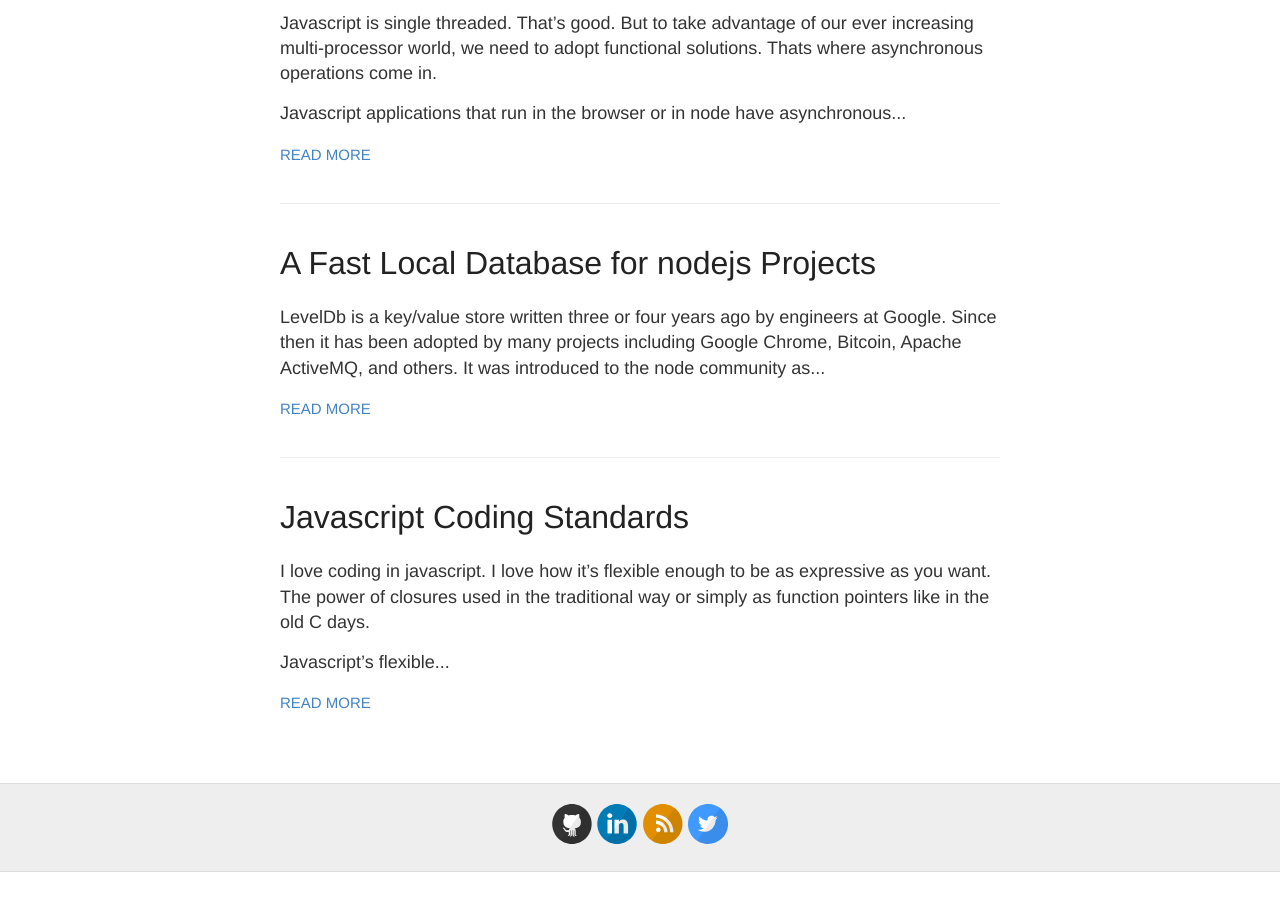
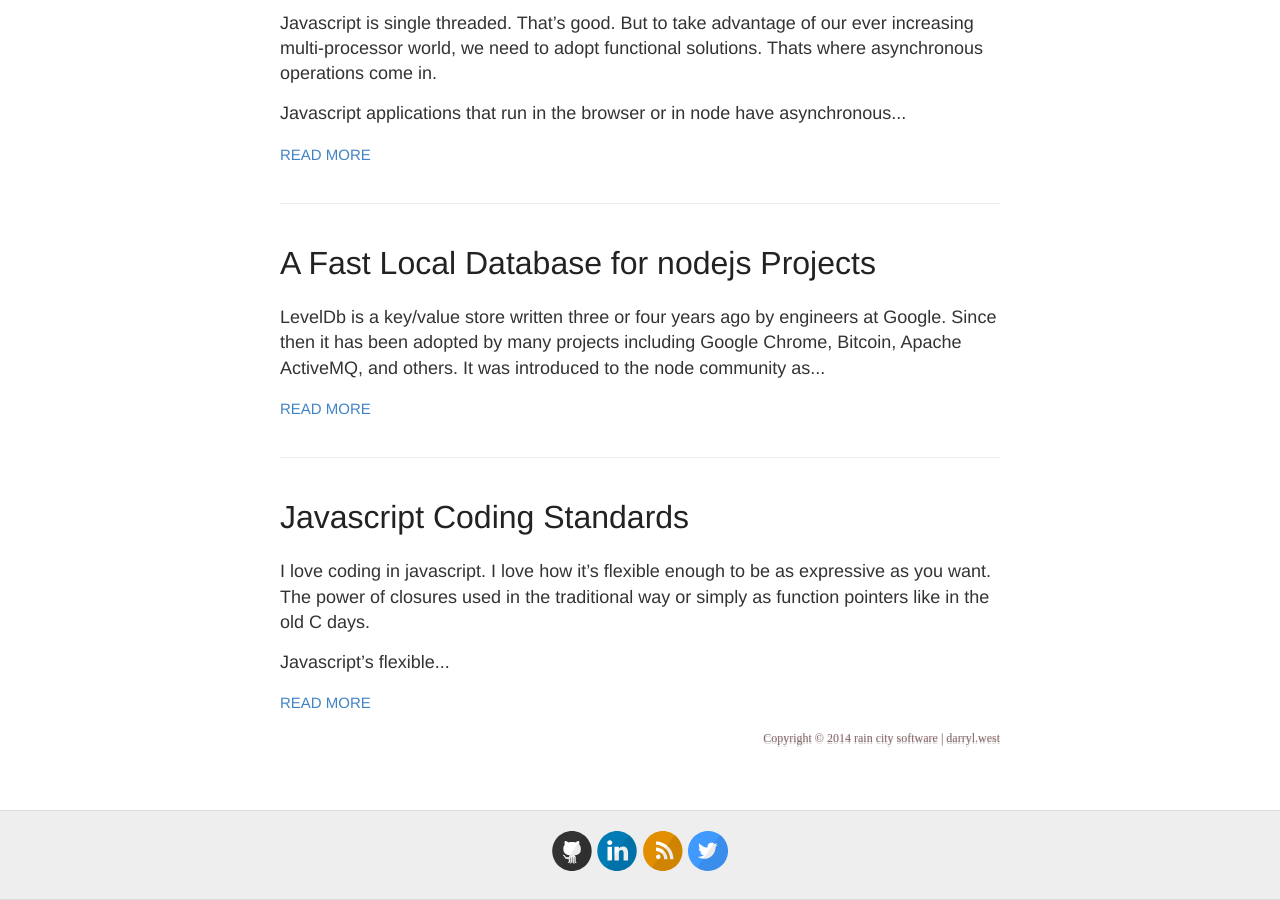
Before and after one commit to darrylwest/jekyll-blog, a Jekyll site: the page built from index.html, in a window 1280 px wide and 900 px high, scrolled down 768 px. Built offline with Jekyll 4.4.1, drawn with Linux system fonts in a browser that asks for light colours; before the commit the page ends 1640 px from its top, so only the background shows below that.

Commit message:
added svg footer

```diff
--- a/_layouts/default.html
+++ b/_layouts/default.html
@@ -1,5 +1,5 @@
 <!DOCTYPE html>
-<html>
+<html version="00.90.01">
   <head>
     <meta charset="utf-8" />
     <meta content='text/html; charset=utf-8' http-equiv='Content-Type'>
@@ -41,7 +41,9 @@
 
     <div id="main" role="main" class="container">
       {{ content }}
+    <svg id="SvgjsSvg1006" xmlns="http://www.w3.org/2000/svg" version="1.1" width="100%" height="20" xmlns:xlink="http://www.w3.org/1999/xlink"><text id="SvgjsText1008" font-family="Skia" font-size="12" text-anchor="end" fill="#cccccc" x="100%" y="-4.265625"><tspan id="SvgjsTspan1009" dy="15.600000000000001" x="100%">Copyright &copy; 2014 rain city software | darryl.west</tspan></text><text id="SvgjsText1010" font-family="Skia" y="-6.265625" x="100%" fill="#886666" text-anchor="end" font-size="12"><tspan id="SvgjsTspan1011" dy="15.600000000000001" x="100%">Copyright &copy; 2014 rain city software | darryl.west</tspan></text><defs id="SvgjsDefs1007"></defs></svg>
     </div>
+
 
     <div class="wrapper-footer">
       <div class="container">
```
